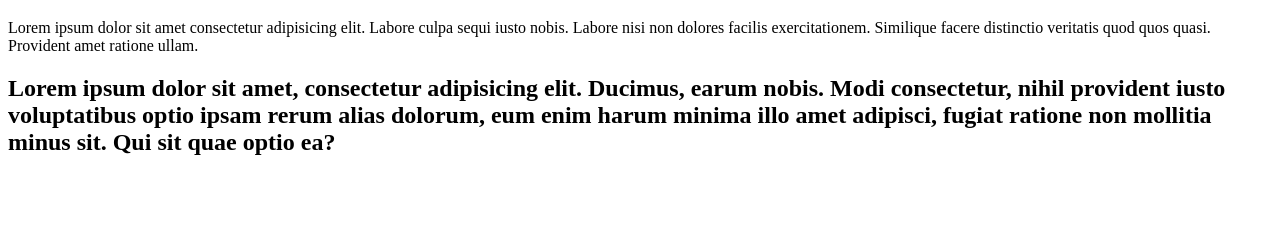
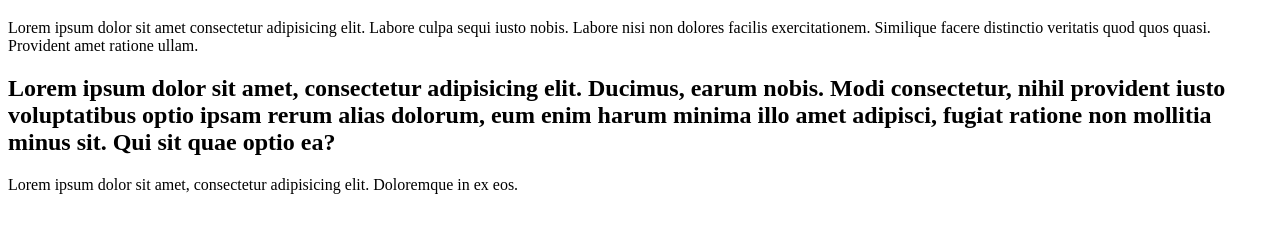
Before and after one commit to SardorMirfayziev/justForTesting, a plain HTML site: page index.html in a window 1280 px wide. Shown: the part 61-294 px from the top of the page. Drawn offline with Linux system fonts and the light colour scheme.

Commit message:
aded new text

```diff
--- a/index.html
+++ b/index.html
@@ -12,6 +12,8 @@
         <p>Lorem ipsum dolor sit amet consectetur adipisicing elit. Labore culpa sequi iusto nobis. Labore nisi non dolores facilis exercitationem. Similique facere distinctio veritatis quod quos quasi. Provident amet ratione ullam.</p>
 
         <h2>Lorem ipsum dolor sit amet, consectetur adipisicing elit. Ducimus, earum nobis. Modi consectetur, nihil provident iusto voluptatibus optio ipsam rerum alias dolorum, eum enim harum minima illo amet adipisci, fugiat ratione non mollitia minus sit. Qui sit quae optio ea?</h2>
+
+        <p>Lorem ipsum dolor sit amet, consectetur adipisicing elit. Doloremque in ex eos.</p>
     </div>
 </body>
 </html>
```
